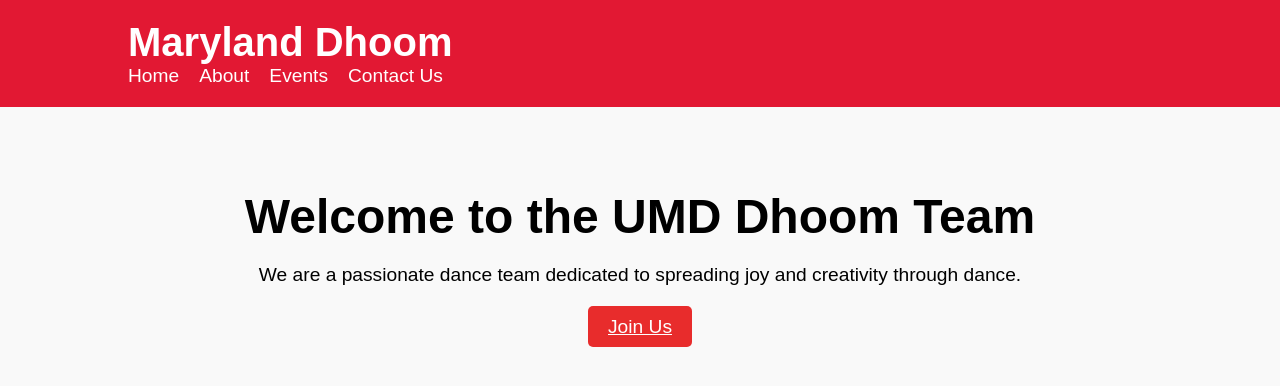
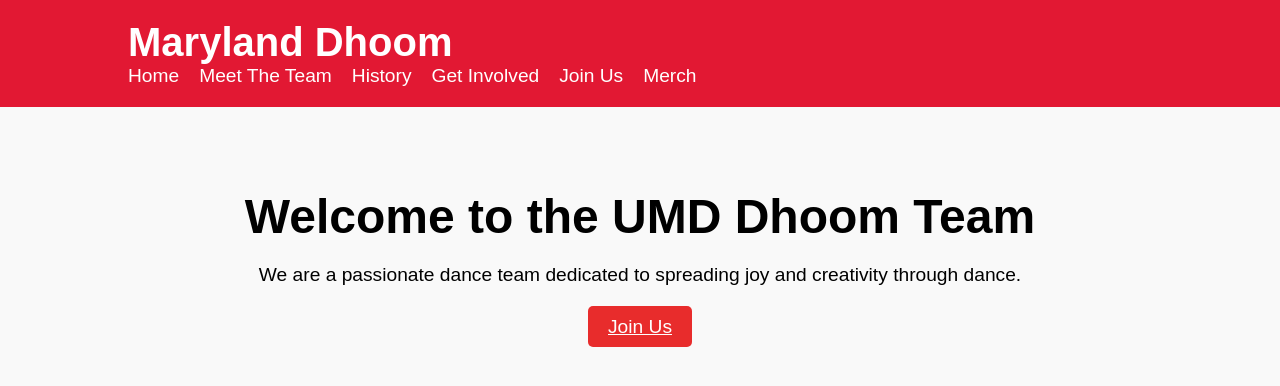
Before and after one commit to riantiwari/Dhoom, a React (Create React App) app in the folder dhoom/: page / in a window 1280 px wide. Shown: the top 386 px of the page. Built offline with nearby package versions, Linux system fonts and the light colour scheme.

Commit message:
Added more tabs on top

```diff
--- a/dhoom/src/App.js
+++ b/dhoom/src/App.js
@@ -62,7 +62,7 @@
 };
 
 // About Page Component
-const About = () => {
+const MeetTheTeam = () => {
   return (
     <div class = "body-section">
       <div className="container">
@@ -75,7 +75,7 @@
 };
 
 // Events Page Component
-const Events = () => {
+const History = () => {
   return (
     <div class = "body-section">
       <div className="container">
@@ -88,11 +88,37 @@
 };
 
 // Contact Page Component
-const Contact = () => {
+const GetInvolved = () => {
   return (
     <div class = "body-section">
       <div className="container">
-      <h1>Contact Us</h1>
+      <h1>Get Involved</h1>
+      <p>Get in touch with the UMD Dhoom Team for inquiries and collaborations.</p>
+      </div>
+    </div>
+
+  );
+};
+
+// Join Us Page Component
+const JoinUs = () => {
+  return (
+    <div class = "body-section">
+      <div className="container">
+      <h1>Join Us</h1>
+      <p>Get in touch with the UMD Dhoom Team for inquiries and collaborations.</p>
+      </div>
+    </div>
+
+  );
+};
+
+// Merch Page Component
+const Merch = () => {
+  return (
+    <div class = "body-section">
+      <div className="container">
+      <h1>Merch</h1>
       <p>Get in touch with the UMD Dhoom Team for inquiries and collaborations.</p>
       </div>
     </div>
@@ -108,9 +134,11 @@
         <h1 className="logo">Maryland Dhoom</h1>
         <ul className="nav-links">
           <li class = "nav-text"><a href = "/" class = "link">Home</a></li>
-          <li class = "nav-text"><a href = "/about" class = "link">About</a></li>
-          <li class = "nav-text"><a href = "/events" class = "link">Events</a></li>
-          <li class = "nav-text"><a href = "/contact" class = "link">Contact Us</a></li>
+          <li class = "nav-text"><a href = "/MeetTheTeam" class = "link">Meet The Team</a></li>
+          <li class = "nav-text"><a href = "/History" class = "link">History</a></li>
+          <li class = "nav-text"><a href = "/GetInvolved" class = "link">Get Involved</a></li>
+          <li class = "nav-text"><a href = "/JoinUs" class = "link">Join Us</a></li>
+          <li class = "nav-text"><a href = "/Merch" class = "link">Merch</a></li>
         </ul>
       </div>
     </nav>
@@ -125,9 +153,11 @@
         <Navbar />
         <Routes>
           <Route path="/" element={<Home />} />
-          <Route path="/about" element={<About />} />
-          <Route path="/events" element={<Events />} />
-          <Route path="/contact" element={<Contact />} />
+          <Route path="/MeetTheTeam" element={<MeetTheTeam />} />
+          <Route path="/History" element={<History />} />
+          <Route path="/GetInvolved" element={<GetInvolved />} />
+          <Route path="/JoinUs" element={<JoinUs />} />
+          <Route path="/Merch" element={<Merch />} />
         </Routes>
       </div>
     </Router>
```
